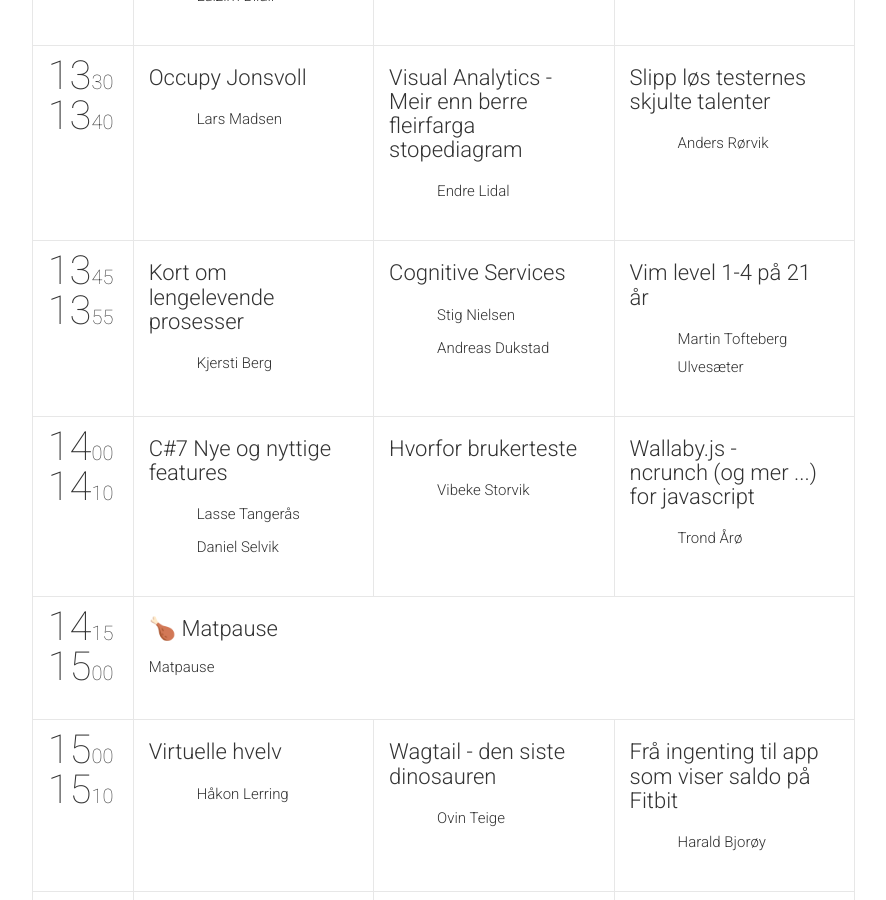
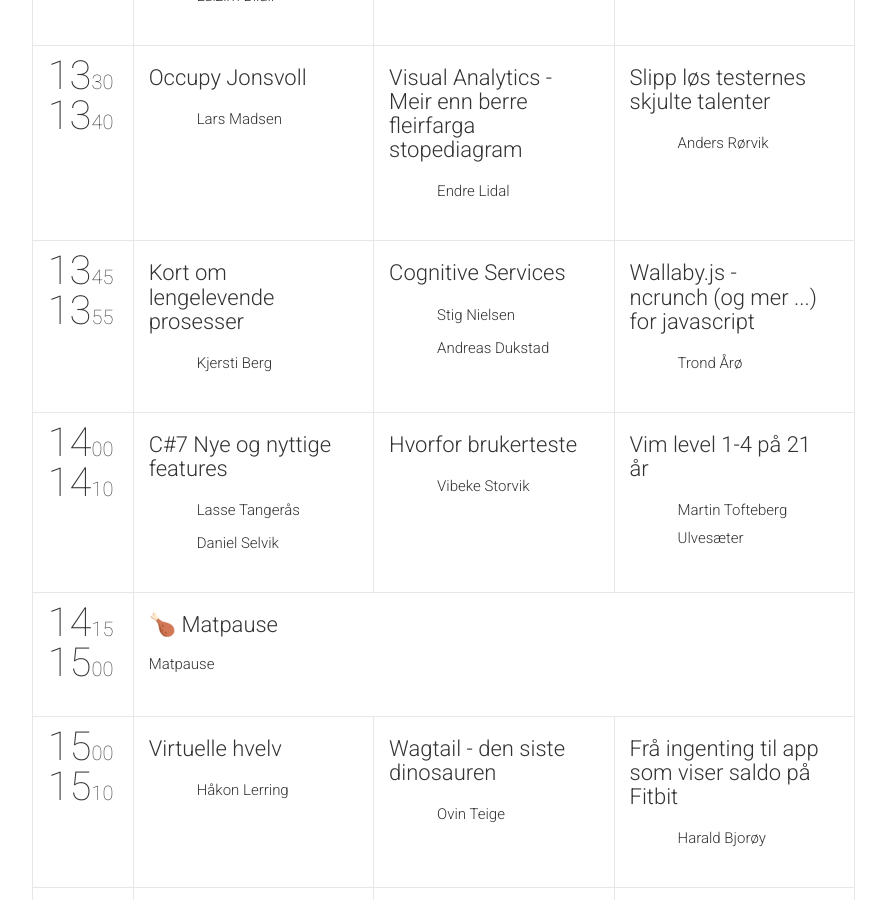
Before and after one commit to SparebankenVest/plask, a Jekyll site: the page built from index.html, in a window 1280 px wide and 900 px high, scrolled down 2081 px. Shown: the whole window, without its empty margins (90-976 px from the left). Built offline with Jekyll 4.4.1, drawn with Linux system fonts in a browser that asks for light colours; nearby versions of some CDN libraries; comment, search, counter and statistics services are not loaded.

Commit message:
Move VIM talk down one

```diff
--- a/_data/schedule.yml
+++ b/_data/schedule.yml
@@ -49,12 +49,12 @@
     - {
         startTime: "13:45",
         endTime: "13:55",
-        sessionIds: [019, 020, 021]
+        sessionIds: [019, 020, 024]
     }
     - {
         startTime: "14:00",
         endTime: "14:10",
-        sessionIds: [022, 023, 024]
+        sessionIds: [022, 023, 021]
     }
     - {
         startTime: "14:15",
```
